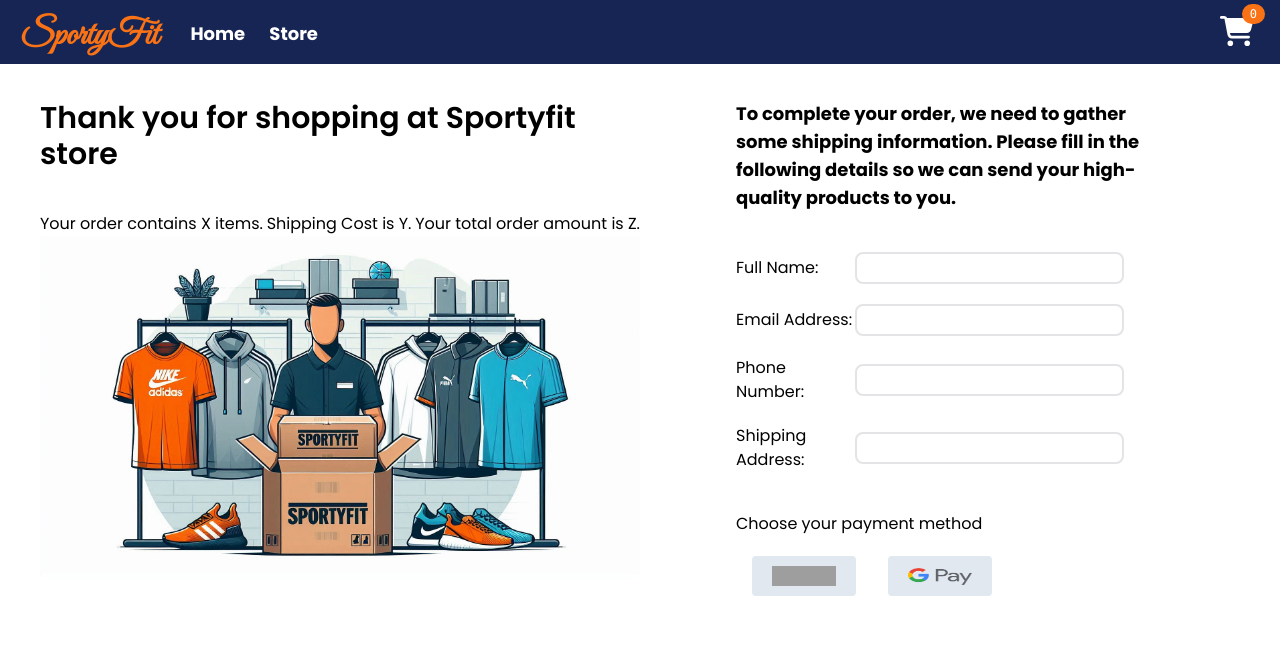
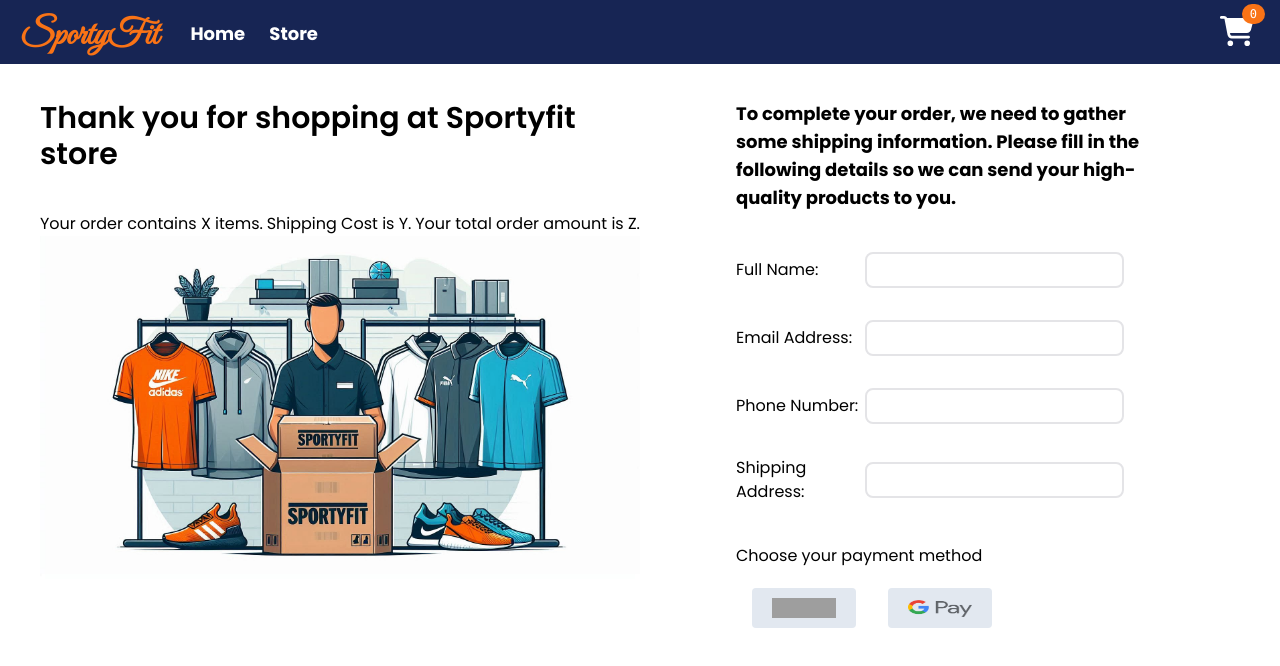
Before and after one commit to zahraRostami1999/shop-app, a React (Vite) app in the folder shop-app/: page /Checkout in a window 1280 px wide. Shown: the top 666 px of the page. Built offline with nearby package versions, Linux system fonts and the light colour scheme; grey boxes are pictures that could not be loaded.

Commit message:
edit Input component: increase my

```diff
--- a/shop-app/src/components/input/Input.jsx
+++ b/shop-app/src/components/input/Input.jsx
@@ -2,10 +2,10 @@
 function Input(props){
 
 return(
-    <div className="my-5 w-full  flex justify-between items-center pr-5">
+    <div className="my-8 w-full  flex justify-between items-center pr-5">
     <label className="w-1/3">{props.label} </label>
     <input
-      className="w-3/4 h-8 rounded-lg border-2 border-zinc-200 px-3"
+      className="w-2/3 h-9 rounded-lg border-2 border-zinc-200 px-3 focus:border-zinc-400"
       type="text"
     />
   </div>
```
